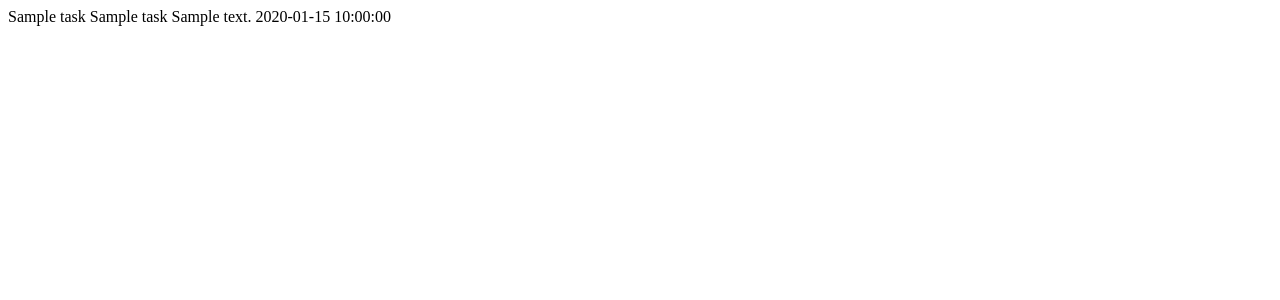
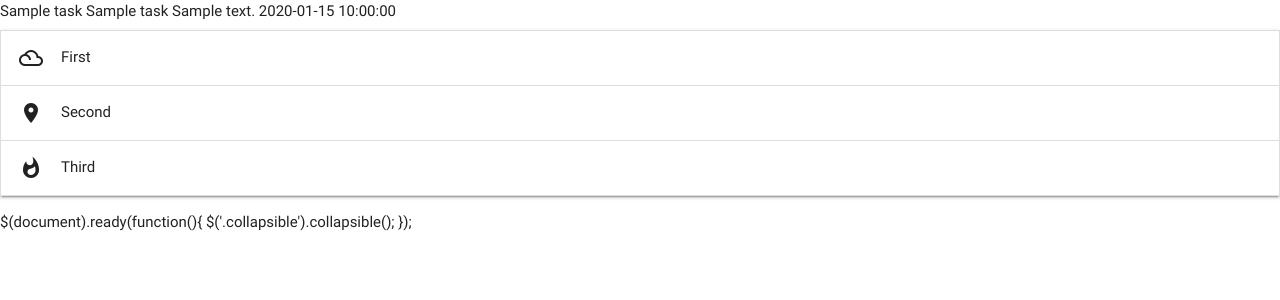
Before and after one commit to 1208kelly/task_manager, a Flask app: page / in a window 1280 px wide. Shown: the top 300 px of the page. Run offline with Flask 2, Linux system fonts and the light colour scheme; a database or web service that is not in the repository returns one stand-in record (values such as "Sample title"); some libraries are stand-ins or nearby versions.

Commit message:
Setting up html files

```diff
--- a/app.py
+++ b/app.py
@@ -10,11 +10,13 @@ app.config["MONGO_URI"] = 'mongodb+srv://user1208:************@myfirstcluster120
 
 mongo = PyMongo(app)
 
+
 @app.route("/")
 @app.route("/get_tasks")
 def get_tasks():
     return render_template("tasks.html", tasks=mongo.db.tasks.find())
 
+
 if __name__ == "_main__":
     app.run(host=os.environ.get('IP'),
         port=int(os.environ.get('PORT')),
--- /dev/null
+++ b/templates/base.html
@@ -0,0 +1,20 @@
+<!DOCTYPE html>
+<html lang="en">
+<head>
+    <link href="https://fonts.googleapis.com/icon?family=Material+Icons" rel="stylesheet">
+    <link rel="stylesheet" href="https://cdnjs.cloudflare.com/ajax/libs/materialize/0.100.2/css/materialize.min.css">
+    <meta charset="UTF-8">
+    <meta name="viewport" content="width=device-width, initial-scale=1.0">
+    <title>Base</title>
+</head>
+<body>
+    {% block content %}
+    {% endblock %}
+
+    <script src="https://cdnjs.cloudflare.com/ajax/libs/jquery/3.5.1/jquery.min.js"></script>
+    <script src="https://cdnjs.cloudflare.com/ajax/libs/materialize/0.100.2/js/materialize.min.js"></script>
+    $(document).ready(function(){
+        $('.collapsible').collapsible();
+    });
+</body>
+</html>
--- a/templates/tasks.html
+++ b/templates/tasks.html
@@ -1,11 +1,5 @@
-<!DOCTYPE html>
-<html lang="en">
-<head>
-    <meta charset="UTF-8">
-    <meta name="viewport" content="width=device-width, initial-scale=1.0">
-    <title>Document</title>
-</head>
-<body>
+{% extends 'base.html' %}
+{% block content %}
     {% for task in tasks %}
         {{task.task_name}}
         {{task.category_name}}
@@ -13,5 +7,20 @@
         {{task.is_urgent}}
         {{task.due_date}}
     {% endfor %}
-</body>
-</html>
+
+<ul class="collapsible">
+    <li>
+        <div class="collapsible-header"><i class="material-icons">filter_drama</i>First</div>
+        <div class="collapsible-body"><span>Lorem ipsum dolor sit amet.</span></div>
+    </li>
+    <li>
+        <div class="collapsible-header"><i class="material-icons">place</i>Second</div>
+        <div class="collapsible-body"><span>Lorem ipsum dolor sit amet.</span></div>
+    </li>
+    <li>
+        <div class="collapsible-header"><i class="material-icons">whatshot</i>Third</div>
+        <div class="collapsible-body"><span>Lorem ipsum dolor sit amet.</span></div>
+    </li>
+</ul>
+
+{% endblock %}
```
